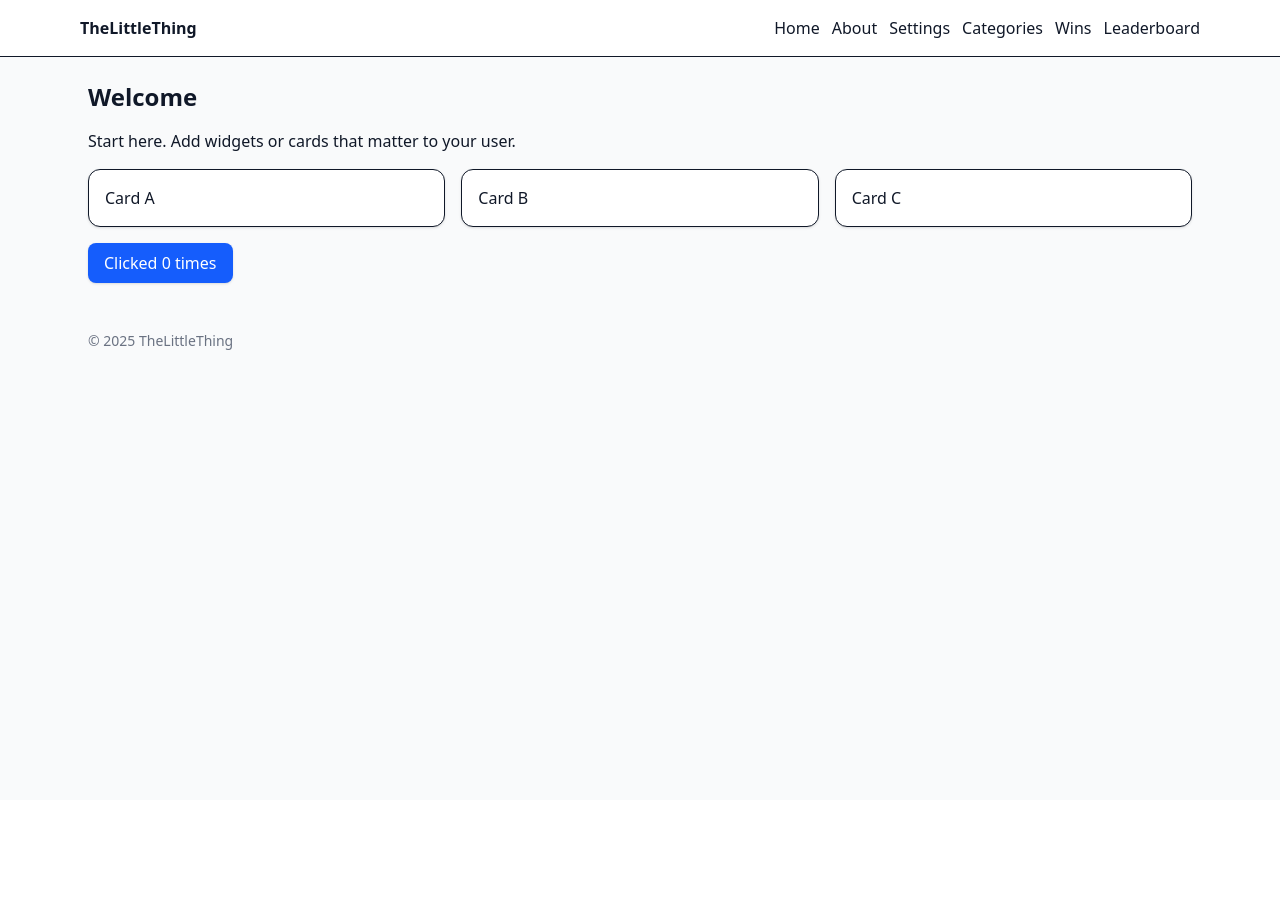
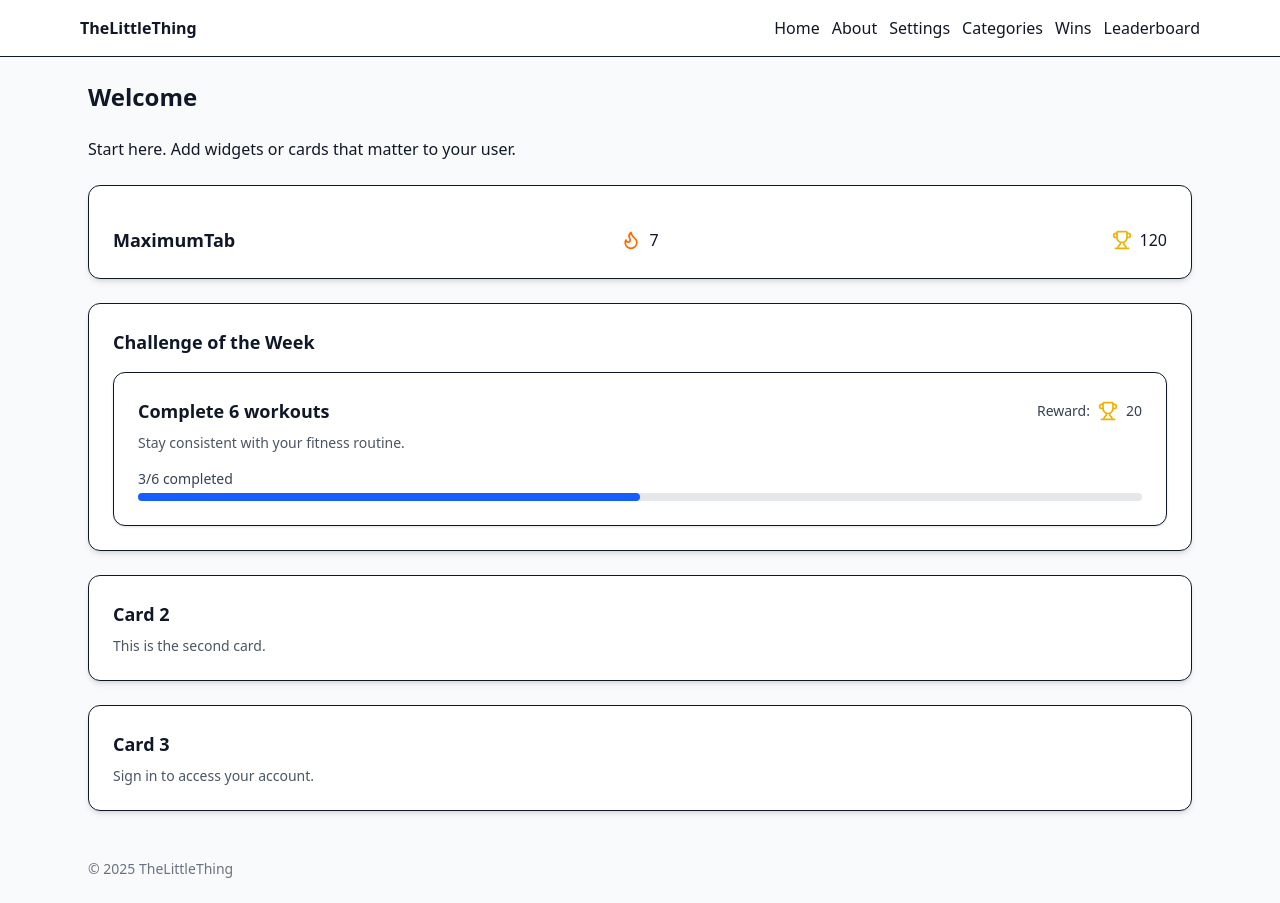
Before and after one commit to nas0404/TheLittleThings, a React (Vite) app in the folder frontend/: page /home in a window 1280 px wide. Before the commit the page ends 800 px from the top, so only its background shows below. Built offline with nearby package versions, Linux system fonts and the light colour scheme.

Commit message:
homepage adjusted and some new cards

```diff
--- a/frontend/package.json
+++ b/frontend/package.json
@@ -10,6 +10,7 @@
     "preview": "vite preview"
   },
   "dependencies": {
+    "lucide-react": "^0.542.0",
     "react": "^19.1.1",
     "react-dom": "^19.1.1",
     "react-router-dom": "^7.8.2"
--- /dev/null
+++ b/frontend/src/components/ui/Card.tsx
@@ -0,0 +1,25 @@
+
+import * as React from "react";
+import { cn } from "../../lib/utils";
+
+type CardProps = {
+  title: string;
+  description: string;
+  children?: React.ReactNode;
+  className?: string;
+};
+
+export default function Card({ title, description, children, className }: CardProps) {
+  return (
+    <div
+      className={cn(
+        "rounded-xl border bg-white p-6 shadow-md transition hover:shadow-lg",
+        className
+      )}
+    >
+      <h2 className="text-lg font-semibold">{title}</h2>
+      <p className="mt-2 text-sm text-gray-600">{description}</p>
+      {children ? <div className="mt-4">{children}</div> : null}
+    </div>
+  );
+}
--- /dev/null
+++ b/frontend/src/components/ui/ChallengeCard.tsx
@@ -0,0 +1,48 @@
+import { Trophy } from "lucide-react";
+
+type ChallengeCardProps = {
+  title: string;
+  description: string;
+  reward: number;
+  progress: { current: number; total: number };
+};
+
+export default function ChallengeCard({
+  title,
+  description,
+  reward,
+  progress,
+}: ChallengeCardProps) {
+  const percentage = (progress.current / progress.total) * 100;
+
+  return (
+    <div className="rounded-xl border bg-white p-6 shadow-sm">
+      {/* Top row: title + reward */}
+      <div className="flex items-center justify-between">
+        <h3 className="text-lg font-semibold">{title}</h3>
+
+        <div className="flex items-center gap-2 text-sm font-medium text-gray-700">
+          <span>Reward:</span>
+          <Trophy className="h-5 w-5 text-yellow-500" />
+          <span>{reward}</span>
+        </div>
+      </div>
+
+      {/* Description */}
+      <p className="mt-2 text-sm text-gray-600">{description}</p>
+
+      {/* Progress */}
+      <div className="mt-4">
+        <div className="mb-1 text-sm font-medium text-gray-700">
+          {progress.current}/{progress.total} completed
+        </div>
+        <div className="h-2 w-full rounded-full bg-gray-200">
+          <div
+            className="h-2 rounded-full bg-blue-600 transition-all"
+            style={{ width: `${percentage}%` }}
+          />
+        </div>
+      </div>
+    </div>
+  );
+}
--- /dev/null
+++ b/frontend/src/components/ui/UserStatsCard.tsx
@@ -0,0 +1,31 @@
+// src/components/home/UserStatsCard.tsx
+import { Flame, Trophy } from "lucide-react";
+
+type Props = {
+  username: string;
+  streak: number;
+  trophies: number;
+};
+
+export default function UserStatsCard({ username, streak, trophies }: Props) {
+  return (
+    <div className="grid grid-cols-3 items-center w-full">
+      {/* Left: username */}
+      <span className="justify-self-start text-lg font-semibold">
+        {username}
+      </span>
+
+      {/* Middle: streak with flame icon */}
+      <div className="justify-self-center flex items-center gap-2">
+        <Flame className="h-5 w-5 text-orange-500" aria-hidden />
+        <span className="font-medium">{streak}</span>
+      </div>
+
+      {/* Right: trophies */}
+      <div className="justify-self-end flex items-center gap-2">
+        <Trophy className="h-5 w-5 text-yellow-500" aria-hidden />
+        <span className="font-medium">{trophies}</span>
+      </div>
+    </div>
+  );
+}
--- a/frontend/src/layouts/RootLayout.tsx
+++ b/frontend/src/layouts/RootLayout.tsx
@@ -9,7 +9,7 @@ export default function RootLayout({ children }: Props) {
         <nav className="mx-auto flex max-w-6xl items-center gap-4 p-4">
           <NavLink to="/" className="font-semibold">TheLittleThing</NavLink>
           <div className="ml-auto flex items-center gap-3">
-            <NavLink to="/" className="hover:underline">Home</NavLink>
+            <NavLink to="/home" className="hover:underline">Home</NavLink>
             <NavLink to="/about" className="hover:underline">About</NavLink>
             <NavLink to="/settings" className="hover:underline">Settings</NavLink>
             <NavLink to="/categories" className="hover:underline">Categories</NavLink>
--- a/frontend/src/pages/Home.tsx
+++ b/frontend/src/pages/Home.tsx
@@ -1,23 +1,40 @@
 import { useState } from "react";
 import Button from "../components/buttons/Button";
+import Card from "../components/ui/Card";
+import UserStatsCard from "../components/ui/UserStatsCard";
+import ChallengeCard from "../components/ui/ChallengeCard";
 
 export default function Home() {
   const [count, setCount] = useState(0);
 
   return (
-    <section className="space-y-4">
+    <section className="space-y-6">
       <h1 className="text-2xl font-bold">Welcome</h1>
       <p>Start here. Add widgets or cards that matter to your user.</p>
 
-      <div className="grid gap-4 md:grid-cols-3">
-        <div className="rounded-xl border bg-white p-4 shadow-sm">Card A</div>
-        <div className="rounded-xl border bg-white p-4 shadow-sm">Card B</div>
-        <div className="rounded-xl border bg-white p-4 shadow-sm">Card C</div>
+      <div className="flex flex-col gap-6">
+        <Card title="" description="">
+          <UserStatsCard username="MaximumTab" streak={7} trophies={120} />
+        </Card>
+
+        <Card title="Challenge of the Week" description="">
+          <ChallengeCard
+            title="Complete 6 workouts"
+            description="Stay consistent with your fitness routine."
+            reward={20}
+            progress={{ current: 3, total: 6 }}
+          />
+        </Card>
+
+
+        <Card title="Card 2" description="This is the second card." />
+
+        <Card title="Card 3" description="Sign in to access your account."/>
+
+
       </div>
 
-      <Button onClick={() => setCount((c) => c + 1)}>
-        Clicked {count} times
-      </Button>
+
     </section>
   );
 }
```
Also changed, not shown: 1 other file (tests, documents, lock files or other folders).
